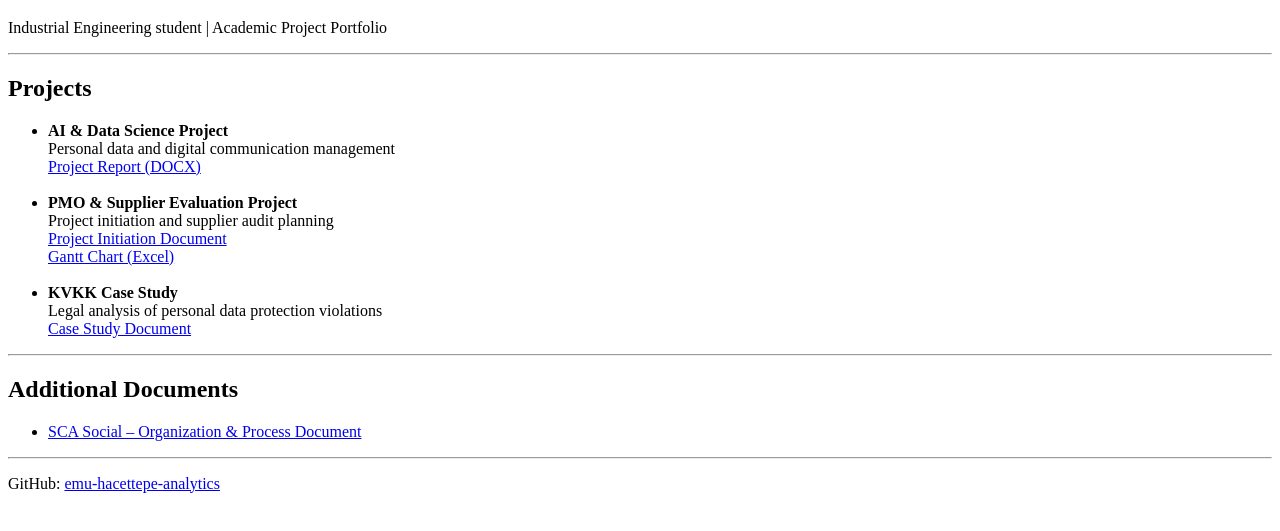
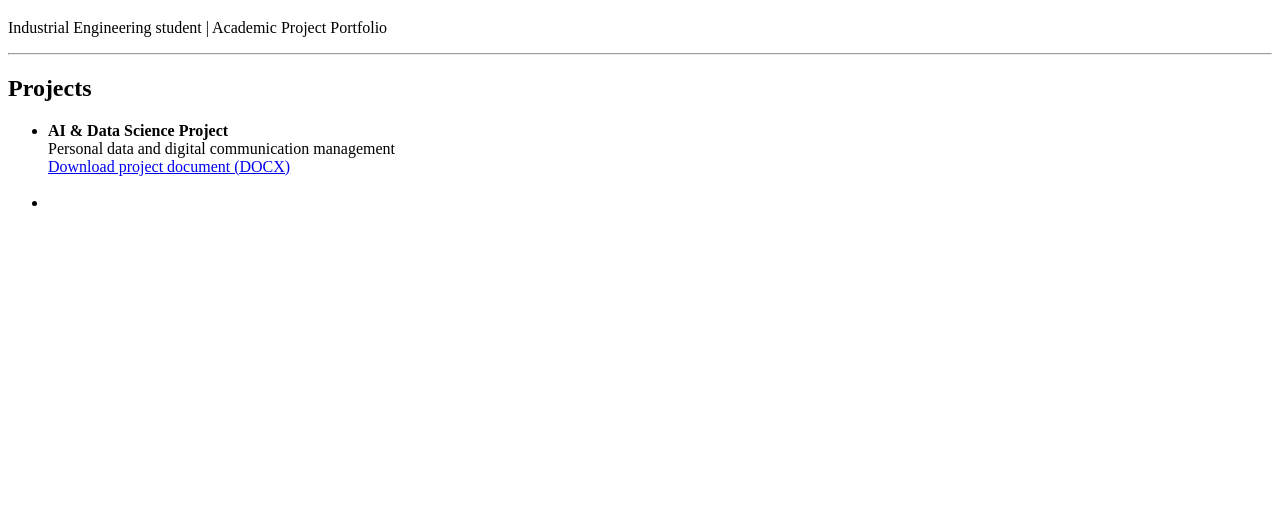
Before and after one commit to zeysu53/ai-data-privacy-management, a plain HTML site: page index.html in a window 1280 px wide. Shown: the part 61-592 px from the top of the page. Drawn offline with Linux system fonts and the light colour scheme.

Commit message:
Update index.html

```diff
--- a/index.html
+++ b/index.html
@@ -1,7 +1,8 @@
 <!DOCTYPE html>
-<html lang="en">
+<html lang="tr">
 <head>
   <meta charset="utf-8" />
+  <meta name="viewport" content="width=device-width, initial-scale=1" />
   <title>Zeynep Sude Pirim | Portfolio</title>
 </head>
 
@@ -17,45 +18,12 @@
     <li>
       <strong>AI & Data Science Project</strong><br>
       Personal data and digital communication management<br>
-      <a href="ai-data-science-project.docx" target="_blank">Project Report (DOCX)</a>
+      <a href="ai-data-science-project.docx" target="_blank" rel="noopener">
+        Download project document (DOCX)
+      </a>
     </li>
 
     <br>
 
     <li>
-      <strong>PMO & Supplier Evaluation Project</strong><br>
-      Project initiation and supplier audit planning<br>
-      <a href="pmo-project-initiation.docx" target="_blank">Project Initiation Document</a><br>
-      <a href="gantt-sca-social.xlsx" target="_blank">Gantt Chart (Excel)</a>
-    </li>
-
-    <br>
-
-    <li>
-      <strong>KVKK Case Study</strong><br>
-      Legal analysis of personal data protection violations<br>
-      <a href="kvkk-case-study.docx" target="_blank">Case Study Document</a>
-    </li>
-  </ul>
-
-  <hr>
-
-  <h2>Additional Documents</h2>
-  <ul>
-    <li>
-      <a href="sca-social-organization.docx" target="_blank">
-        SCA Social – Organization & Process Document
-      </a>
-    </li>
-  </ul>
-
-  <hr>
-
-  <p>
-    GitHub:
-    <a href="https://github.com/emu-hacettepe-analytics" target="_blank">
-      emu-hacettepe-analytics
-    </a>
-  </p>
-</body>
-</html>
+      <str
```
